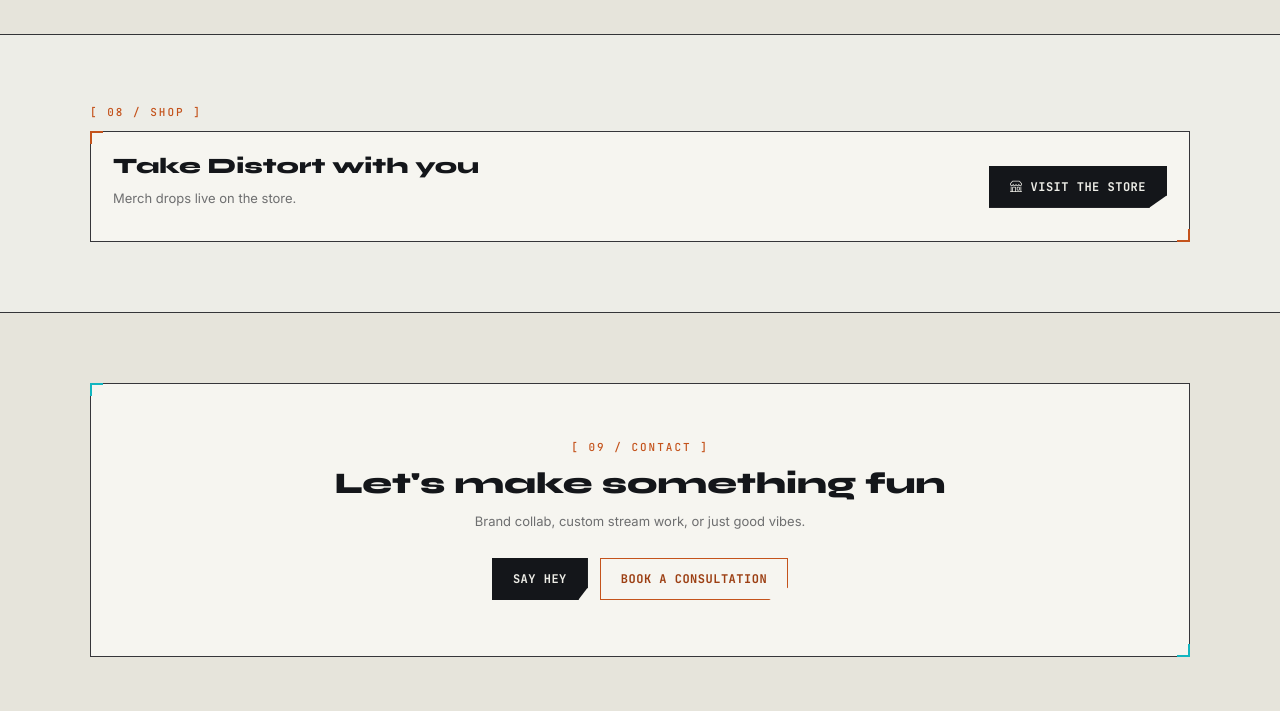
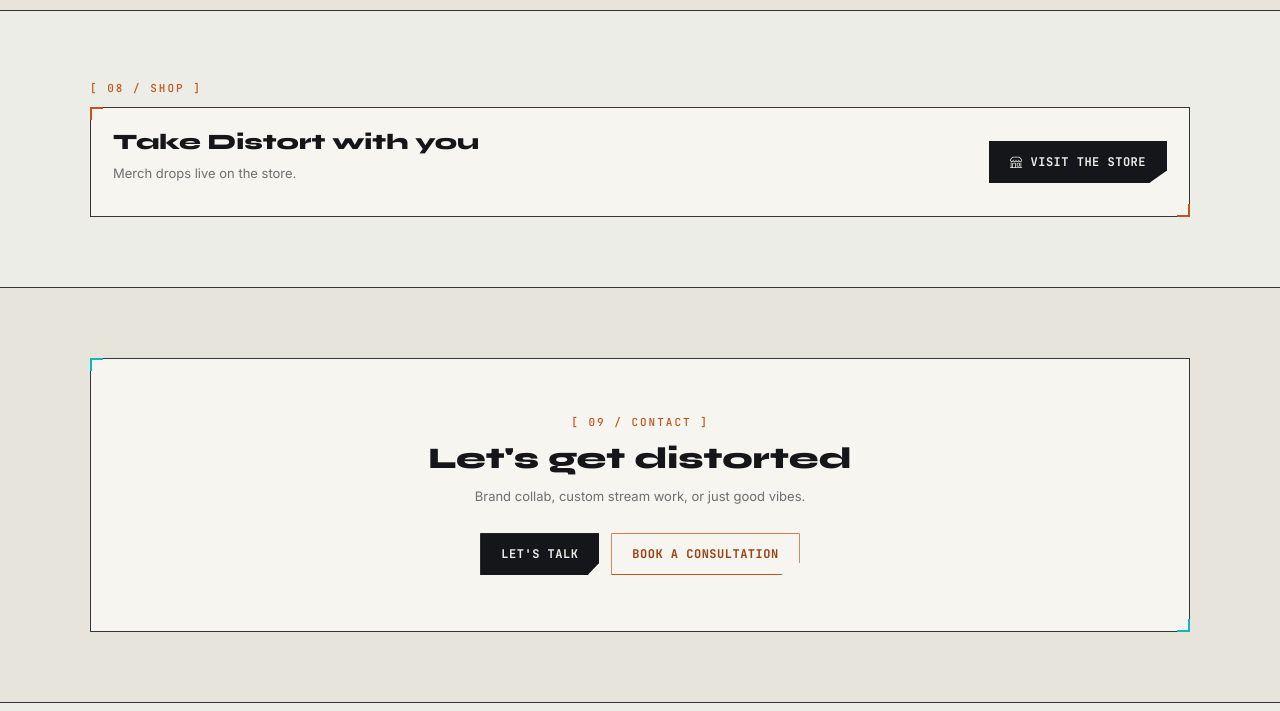
Before and after one commit to scwhitley/portfolio, a website: page index.html in a window 1280 px wide. Shown: the part 3056-3767 px from the top of the page. Drawn offline with nearby package versions, Linux system fonts and the light colour scheme; no server answers.

Commit message:
Update index.html

```diff
--- a/index.html
+++ b/index.html
@@ -98,7 +98,6 @@
             ship a clean site,
             and get custom commands and scripts working the way they actually want — not just the way a template says they should.
           </p>
-          <button class="btn-tech btn-tech-accent" id="aboutWorkBtn" style="margin-top:8px;">Let's Talk →</button>
         </div>
         <div class="corner-panel spec-sheet">
           <div class="spec-row"><span class="spec-key">Role</span><span class="spec-val">Variety Streamer</span></div>
@@ -209,10 +208,10 @@
   <section class="section alt" id="contact">
     <div class="section-inner corner-panel contact-cta">
       <div class="eyebrow" style="justify-content:center; display:flex;">[ 09 / contact ]</div>
-      <h2 class="section-title">Let's make something fun</h2>
+      <h2 class="section-title">Let's get distorted</h2>
       <p class="muted" style="margin-top:10px;">Brand collab, custom stream work, or just good vibes.</p>
       <div class="cta-row">
-        <button class="btn-tech btn-tech-solid" id="openContactModal">Say Hey</button>
+        <button class="btn-tech btn-tech-solid" id="openContactModal">Let's Talk</button>
         <button class="btn-tech btn-tech-accent" id="openGuestBookModal2">Book a Consultation</button>
       </div>
     </div>
```
